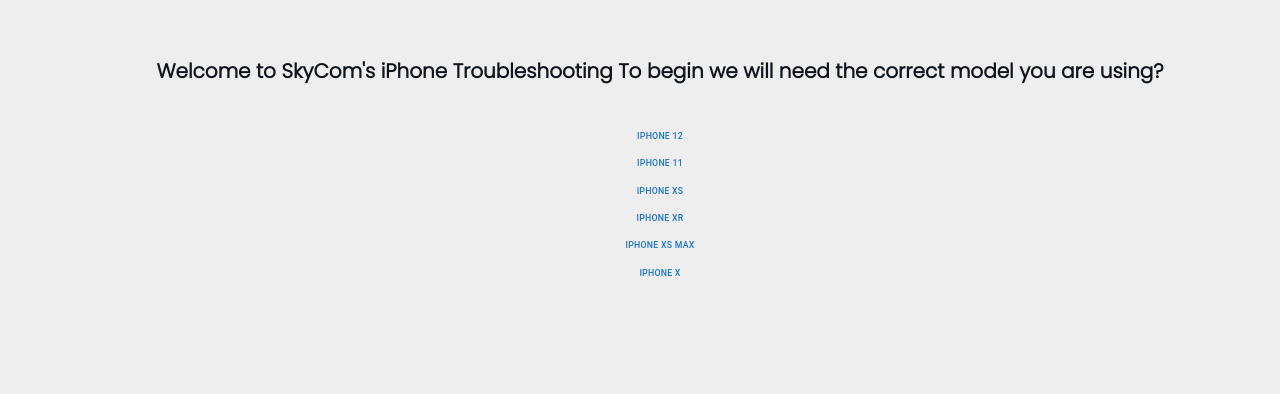
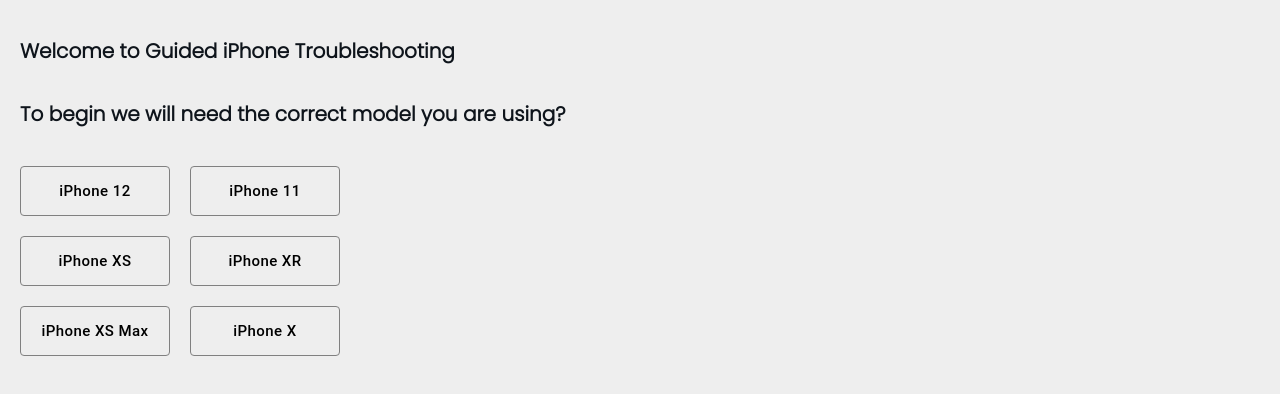
Before and after one commit to shehbazjafri/guided-support, a React (Create React App) app: page / in a window 1280 px wide. Shown: the top 394 px of the page. Built offline with nearby package versions, Linux system fonts and the light colour scheme.

Commit message:
feat(app): add guided steps with config

```diff
--- a/package.json
+++ b/package.json
@@ -5,6 +5,7 @@
   "dependencies": {
     "@emotion/react": "^11.5.0",
     "@emotion/styled": "^11.3.0",
+    "@mui/icons-material": "^5.0.5",
     "@mui/material": "^5.0.6",
     "@mui/styled-engine-sc": "^5.0.4",
     "@testing-library/jest-dom": "^5.11.4",
--- a/src/App.js
+++ b/src/App.js
@@ -6,10 +6,7 @@
 import SupportGuide from "./components/SupportGuide";
 
 const StyledContainer = styled.div`
-  padding: 2rem;
   display: flex;
-  flex-direction: column;
-  gap: 2rem;
 `;
 
 function App() {
--- a/src/components/SupportGuide.js
+++ b/src/components/SupportGuide.js
@@ -1,37 +1,69 @@
 import React from "react";
 import styled from "styled-components";
 import Button from "@mui/material/Button";
+import Alert from "@mui/material/Alert";
+import ArrowBackIcon from "@mui/icons-material/ArrowBack";
 
 const Container = styled.div`
   display: flex;
   flex-direction: column;
-  align-items: center;
+  align-items: flex-start;
   justify-content: center;
-  width: 100%;
   height: 100%;
   padding: 20px;
+  gap: 2rem;
 `;
 
 const Text = styled.p`
   font-size: 20px;
   font-weight: bold;
   margin-bottom: 20px;
+  white-space: pre-line;
 `;
 
 const OptionsContainer = styled.div`
+  display: grid;
+  gap: 2rem;
+  grid-template-columns: 1fr 1fr;
+  height: 100%;
+`;
+
+const TextContainer = styled.div`
   display: flex;
   flex-direction: column;
-  align-items: center;
-  justify-content: center;
+  align-items: flex-start;
   width: 100%;
   height: 100%;
-  padding: 20px;
+`;
+
+const StyledButton = styled(Button)`
+  min-width: 15rem;
+  height: 5rem;
+  &.MuiButton-outlined {
+    border: 1.5px solid grey;
+    text-transform: none;
+    color: black;
+    font-size: 1.5rem;
+    min-width: 15rem;
+  }
+  &.MuiButton-outlined:hover {
+    border: 1.5px solid darkgrey;
+    transform: scale(1.1);
+  }
 `;
 
 const steps = [
   {
     step: 1,
-    text: "Welcome to SkyCom's iPhone Troubleshooting \n To begin we will need the correct model you are using?",
+    text: "Welcome to SkyCom's iPhone Troubleshooting. \n\n To begin we will need the correct model you are using?",
+    lines: [
+      {
+        text: "Welcome to Guided iPhone Troubleshooting",
+      },
+      {
+        text: "To begin we will need the correct model you are using?",
+      },
+    ],
     options: [
       "iPhone 12",
       "iPhone 11",
@@ -43,39 +75,167 @@
   },
   {
     step: 2,
-    text: "Thank you for the information. Please select the issue you are experiencing with your iPhone.",
-    options: ["Battery", "Camera", "Display", "Headphones", "Microphone"],
+    text: "<info>Thank you for the information. Please select the issue you are experiencing with your iPhone.</info>",
+    lines: [
+      {
+        text: "Thank you for the information. Please select the issue you are experiencing with your iPhone.",
+        type: "info",
+        props: {
+          variant: "filled",
+          severity: "info",
+          style: {
+            fontSize: "1.5rem",
+          },
+        },
+      },
+    ],
+    options: [
+      "iPhone is running slowly",
+      "iPhone does not connect to Wi-Fi",
+      "iPhone is not repsonding",
+      "iPhone screen/body is damaged",
+    ],
   },
   {
     step: 3,
     text: "First, please do the following: Clear your phone's browser cache. How do I clear my cache?  Go to Settings > Safari > Clear History and Website Data.If you just want to clear the website data collected, you’ll need to tap Settings > Safari > Advanced > Website Data > Remove all website data.",
+    lines: [
+      {
+        text: "First, please do the following: Clear your phone's browser cache.",
+      },
+      {
+        text: "How do I clear my cache?",
+      },
+      {
+        text: "Go to Settings > Safari > Clear History and Website Data.If you just want to clear the website data collected, you’ll need to tap Settings > Safari > Advanced > Website Data > Remove all website data.",
+      },
+      {
+        text: "Did that resolve your issue?",
+        type: "info",
+        props: {
+          variant: "filled",
+          severity: "info",
+          style: {
+            fontSize: "1.5rem",
+          },
+        },
+      },
+    ],
     options: ["Yes", "No"],
   },
   {
     step: 4,
     text: "Next: Update your phone's OS. How do I update OS? Make sure your phone is plugged in for charging and is connected to WiFi. Go to Settings > General > Software Update.",
+    lines: [
+      {
+        text: "Next: Update your phone's OS.",
+      },
+      {
+        text: "How do I update OS?",
+      },
+      {
+        text: "Make sure your phone is plugged in for charging and is connected to WiFi.",
+      },
+      {
+        text: "Go to Settings > General > Software Update.",
+      },
+      {
+        text: "Does that resolve your issue?",
+        type: "info",
+        props: {
+          variant: "filled",
+          severity: "info",
+          style: {
+            fontSize: "1.5rem",
+          },
+        },
+      },
+    ],
     options: ["Yes", "No"],
   },
   {
     step: 5,
     text: "Next: Delete apps that you don't use.Note: There are two ways to remove apps on an iPhone. Delete Apps – removes an app and all its data.Offload Apps – removes an app but keeps a backup of its data.How do I delete apps?Press and hold the app you want to delete and, once it begins to shake around on your screen, tap the “x” in the top left cornerAlternatively, you can go to Settings > General > iPhone Storage > Select app > Delete app.How do I offload apps?Go to Settings > General > iPhone Storage > Offload Unused Apps > Enable.",
+    lines: [
+      {
+        text: "Next: Delete apps that you don't use.",
+      },
+      {
+        text: "Note: There are two ways to remove apps on an iPhone.",
+      },
+      {
+        text: "Delete Apps – removes an app and all its data.",
+      },
+      {
+        text: "Offload Apps – removes an app but keeps a backup of its data.",
+      },
+      {
+        text: "How do I delete apps?",
+      },
+      {
+        text: "Press and hold the app you want to delete and, once it begins to shake around on your screen, tap the “x” in the top left corner.",
+      },
+      {
+        text: "Alternatively, you can go to Settings > General > iPhone Storage > Select app > Delete app.",
+      },
+      {
+        text: "How do I offload apps?",
+      },
+      {
+        text: "Go to Settings > General > iPhone Storage > Offload Unused Apps > Enable.",
+      },
+      {
+        text: "Does that resolve your issue?",
+        type: "info",
+        props: {
+          variant: "filled",
+          severity: "info",
+          style: {
+            fontSize: "1.5rem",
+          },
+        },
+      },
+    ],
     options: ["Yes", "No"],
   },
   {
     step: 6,
     text: "",
+    lines: [],
     options: ["Open a case"],
   },
   {
     step: 7,
     text: "That's great. We're glad that resolved your issue.",
+    lines: [
+      {
+        text: "That's great. We're glad that resolved your issue.",
+      },
+    ],
     options: ["Done", "Troubleshoot other issues"],
   },
 ];
+
+const TypeToComponent = {
+  info: Alert,
+  error: Alert,
+  success: Alert,
+};
+
 function SupportGuide({ step, handleOptionSelect, handleNext, handleBack }) {
   // render current step text and options as buttons
   const currentStep = steps.find((s) => s.step === step);
-  const { text, options } = currentStep;
+  const { options, lines } = currentStep;
+
+  // replace string in text with component using TypeToComponent
+  const TextToComponent = (lines) => {
+    if (lines.length === 0) return null;
+    return lines.map((line) => {
+      const { text, type, props } = line;
+      const Component = type ? TypeToComponent[type] : Text;
+      return <Component {...props}>{text}</Component>;
+    });
+  };
 
   const handleNextStep = (option) => {
     switch (option) {
@@ -108,15 +268,34 @@
 
   return (
     <Container>
-      <Text>{text}</Text>
+      <TextContainer>{TextToComponent(lines)}</TextContainer>
       <OptionsContainer>
         {options.map((option) => (
-          <Button key={option} onClick={() => onSelect(option)}>
+          <StyledButton
+            variant="outlined"
+            key={option}
+            onClick={() => onSelect(option)}
+          >
             {option}
-          </Button>
+          </StyledButton>
         ))}
       </OptionsContainer>
-      {step !== 1 && <Button onClick={handleBack}>Back</Button>}
+      {step !== 1 && (
+        <Button
+          onClick={handleBack}
+          style={{
+            fontSize: "1.5rem",
+          }}
+        >
+          <ArrowBackIcon
+            fontSize="large"
+            style={{
+              marginRight: "0.5rem",
+            }}
+          />
+          Back
+        </Button>
+      )}
     </Container>
   );
 }
```
Also changed, not shown: 1 other file (tests, documents, lock files or other folders).
